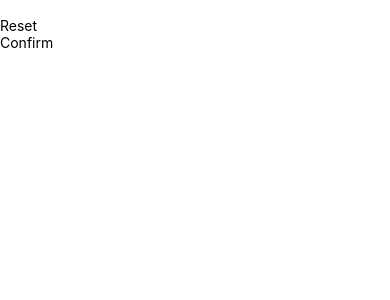
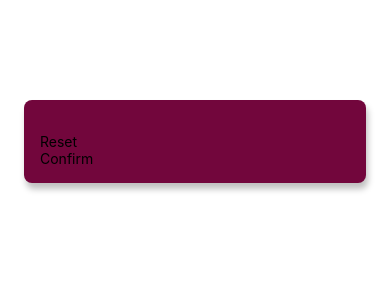
Before and after one commit to DusanVulic/React-NATIVE-guess-number-game, a React Native app: screen / in a window 390 px wide. Shown: the top 300 px of the page. Built offline with nearby package versions, Linux system fonts and the light colour scheme.

Commit message:
adding styles for android and ios

```diff
--- a/App.js
+++ b/App.js
@@ -1,4 +1,3 @@
-import { StatusBar } from "expo-status-bar";
 import { StyleSheet, Text, View } from "react-native";
 
 //import screens
--- a/screens/StartGameScreen.js
+++ b/screens/StartGameScreen.js
@@ -1,10 +1,10 @@
-import { TextInput, View } from "react-native";
+import { StyleSheet, TextInput, View } from "react-native";
 //import custom created buttons
 import PrimaryButton from "../components/PrimaryButton";
 
 const StartGameScreen = () => {
   return (
-    <View>
+    <View style={styles.inputContainer}>
       <TextInput />
       <PrimaryButton>Reset</PrimaryButton>
       <PrimaryButton>Confirm</PrimaryButton>
@@ -13,3 +13,20 @@
 };
 
 export default StartGameScreen;
+
+const styles = StyleSheet.create({
+  inputContainer: {
+    padding: 16,
+    marginTop: 100,
+    marginHorizontal: 24,
+    borderRadius: 8,
+    backgroundColor: "#72063c",
+    // box shaddow for android
+    elevation: 4,
+    //box shaddow for IOS
+    shadowColor: "black",
+    shadowOffset: { width: 2, height: 6 },
+    shadowRadius: 6,
+    shadowOpacity: 0.25,
+  },
+});
```
